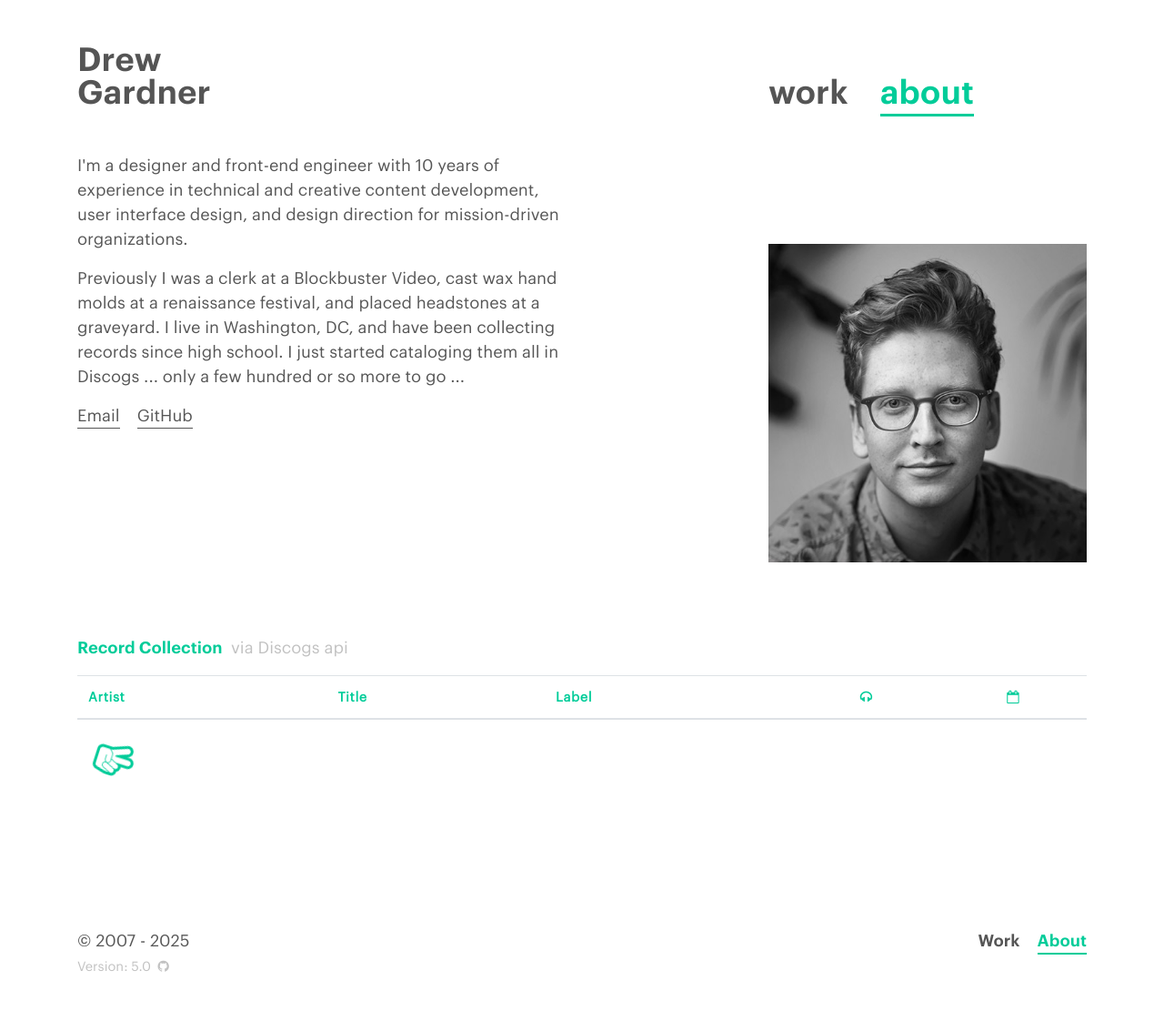
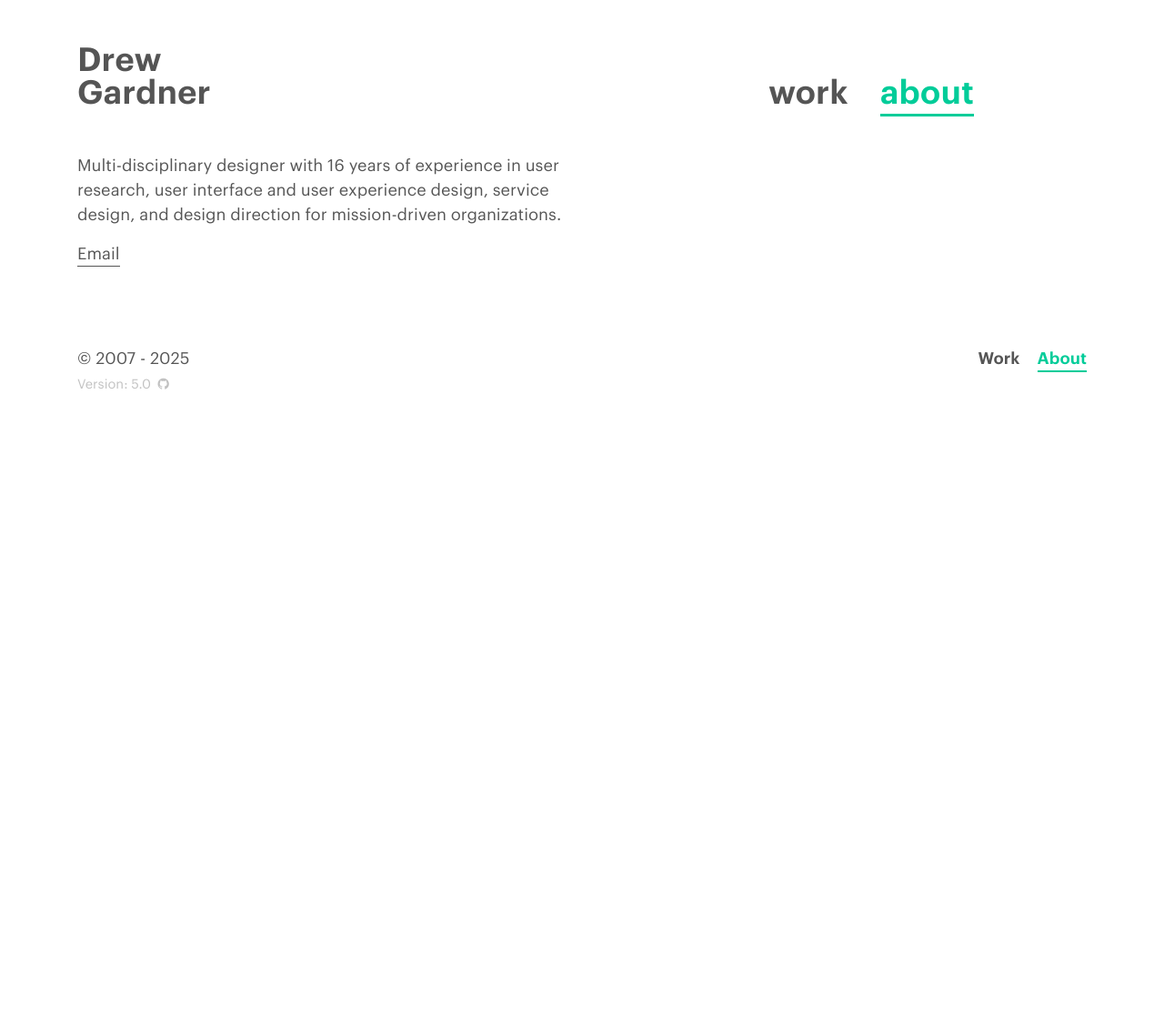
Before and after one commit to dreeeeewwwww/dreeeeewwwww.github.io, a Jekyll site: the page built from about/index.html, in a window 1280 px wide. Shown: the whole page at 91% size. Built offline with Jekyll 4.4.1, drawn with Linux system fonts in a browser that asks for light colours; nearby versions of some CDN libraries; after the commit the page ends 900 px from its top, so only the background shows below that.

Commit message:
Update index.html

```diff
--- a/about/index.html
+++ b/about/index.html
@@ -6,60 +6,10 @@ layout: default
 <div class="container fade-in">
   <div class="row mt-0 mt-sm-4 pb-4 justify-content-between">
     <div class="col-12 col-sm-12 col-md-12 col-lg-6 order-2 order-sm-2 order-md-2 order-lg-2 mx-auto mx-lg-0">
-      <p>I'm a designer and front-end engineer with 10 years of experience in technical and creative content development, user interface design, and design direction for mission-driven organizations.</p>
-      <p>Previously I was a clerk at a Blockbuster Video, cast wax hand molds at a renaissance festival, and placed headstones at a graveyard. I live in Washington, DC, and have been collecting records since high school. I just started cataloging them all in Discogs ... only a few hundred or so more to go ...</p>
+      <p>Multi-disciplinary designer with 16 years of experience in user research, user interface and user experience design, service design, and design direction for mission-driven organizations.</p>
       <p class="about-linx">
         <a href="mailto:hello@drewgardner.net" />Email</a>
-        &nbsp;&nbsp;
-        <a href="http://www.github.com/dreeeeewwwww" target="_blank"/>GitHub</a>
       </p>
     </div>
-    <div class="col-12 col-sm-6 col-md-6 col-lg-4 order-1 order-sm-1 order-md-1 order-lg-2 no-gutters-xs mx-auto mx-lg-0 ">
-      <img class="img-fluid mb-4 pb-2 pb-sm-2 moi" src="/assets/image/yoyoyo.jpg" />
-    </div>
-  </div>
-  <div class="row mt-4">
-    <div class="col-12 discogs-wrap">
-      <p><strong>Record Collection</strong>&nbsp;&nbsp;<a href="https://www.discogs.com/developers/" target="_blank"><span class="text-grey">via Discogs api</span></a></p>
-      <div class="table-responsive">
-      <table class="table discogs-table">
-        <thead>
-          <tr>
-            <th>Artist</th>
-            <th>Title</th>
-            <th class="hidden-xs">Label</th>
-            <th class="text-center hidden-xs"><i class="fa fa-headphones"></i></th>
-            <th class="text-center"><i class="fa fa-calendar-o "></i></th>
-          </tr>
-        </thead>
-        <tbody id="discogs-collection">
-          <tr class="discogs-spinner"><td><i class="fa fa-hand-peace-o fa-spin fa-3x "></i></td></tr>
-        </tbody>
-      </table>
-    </div>
-  </div>
-
   </div>
 </div>
-<script type="text/javascript">
-$(document).ready(function(){
-  $("#nav-about").addClass("active");
-  $(".discogs-spinner").show();
-  jQuery.getJSON("https://api.discogs.com/users/astronaut_jones/collection/folders/0/releases?callback=&sort=added&sort_order=desc&per_page=1000", function(data) {
-    $(".discogs-spinner").hide();
-    if (data.pagination.items > 1) {
-      $.each(data.releases, function(i,release){
-        content =
-        '<tr class="discogs-link" data-href="https://www.discogs.com/release/'+release.basic_information.id+'"><td>'+release.basic_information.artists[0].name+'</td><td>'+release.basic_information.title+'</td><td class="hidden-xs">'+release.basic_information.labels[0].name+'</td><td class="text-center hidden-xs">'+release.basic_information.formats[0].descriptions[0]+'</td><td class="text-center">'+release.basic_information.year+'</td></tr>';
-        $(content).appendTo("#discogs-collection");
-      });
-      $(".discogs-link").click(function() {
-        window.open($(this).data("href"));
-      });
-    }
-    else{
-      $("#discogs-collection").append("<tr class='discogs-error'><td>Error! Something is up with the Discogs API.</td></tr>");
-    }
-  });
-});
-</script>
```
